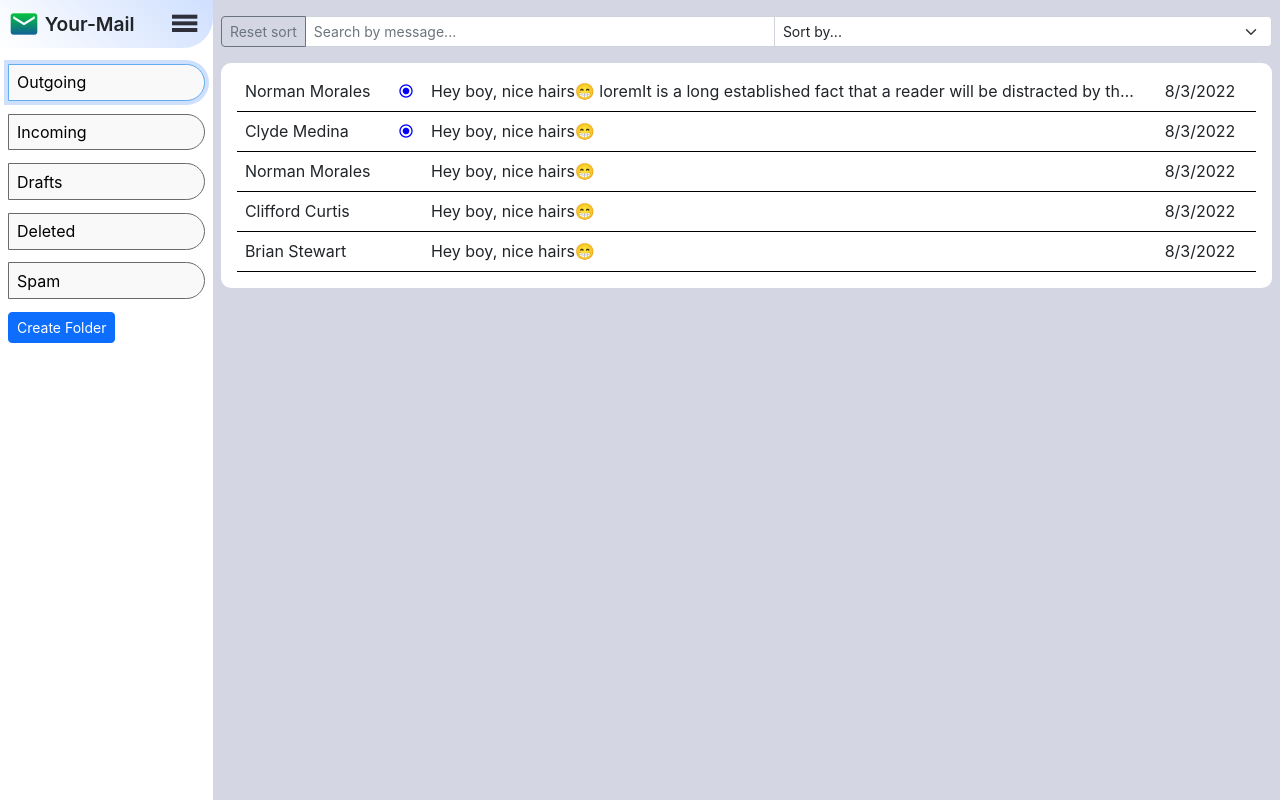
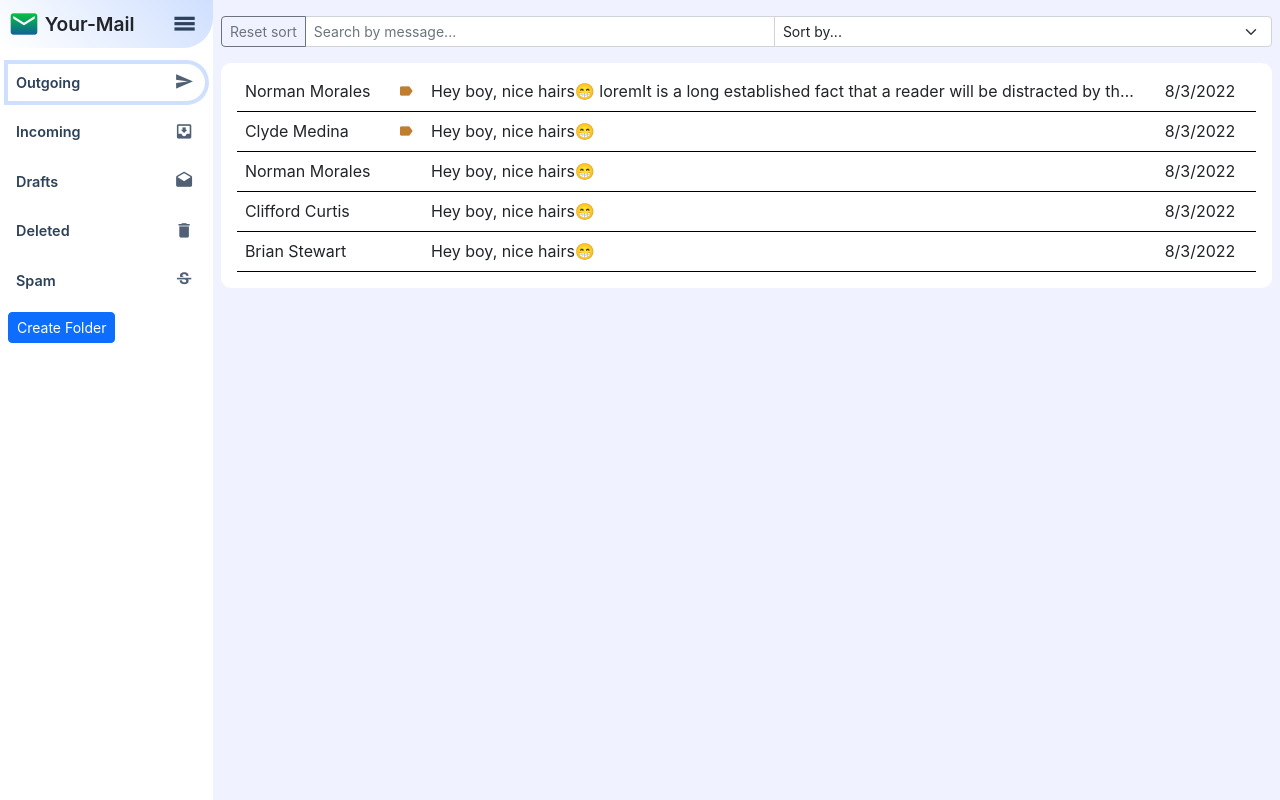
Before and after one commit to doctap/e-mail_app, a React (Create React App) app: page / in a window 1280 px wide. Built offline with nearby package versions, Linux system fonts and the light colour scheme; a web font is replaced by a local one.

Commit message:
Styles Menu Folder

```diff
--- a/src/App.module.scss
+++ b/src/App.module.scss
@@ -6,7 +6,7 @@
 	.BoardMessages {
 		width: 100%;
 		padding: 1rem .5rem 0 .5rem;
-		background: rgb(212, 214, 228);
+		background: rgb(241, 242, 255);
 		height: 100%;
 	}
 }
--- a/src/App.tsx
+++ b/src/App.tsx
@@ -76,6 +76,7 @@ function App() {
 					markMessage={markMessage}
 					messages={messages}
 				/>
+
 			</div>
 
 		</div>
--- a/src/components/folder/Folder.module.scss
+++ b/src/components/folder/Folder.module.scss
@@ -1,21 +1,27 @@
 .folder {
-	text-align: start;
 	height: 2.3rem;
-	padding: 0 .5rem 0 .5rem;
+	padding: 0 .7rem 0 .5rem;
 	width: 100%;
-	border: 1px solid rgb(106, 106, 106);
+	border: none;
 	border-radius: 0 50px 50px 0;
-	background: rgb(249, 249, 249);
+	background: #fff;
 	box-shadow: 0px 0px 0px 0px rgb(255, 255, 255);
 	transition: box-shadow .2s;
+	display: flex;
+	align-items: center;
+	justify-content: space-between;
 
 	&:hover {
 		box-shadow: 0px 0px 0px 4px rgba(114, 162, 252, 0.342);
-		border: 1px solid rgb(98, 173, 239);
 	}
 
 	&_selected {
 		box-shadow: 0px 0px 0px 4px rgba(114, 162, 252, 0.342);
-		border: 1px solid rgb(98, 173, 239);
+	}
+
+	.text {
+		color: rgb(44, 65, 90);
+		font-weight: 600;
+		font-size: .9rem;
 	}
 }
--- a/src/components/folder/Folder.tsx
+++ b/src/components/folder/Folder.tsx
@@ -7,6 +7,7 @@ interface IFolderButton {
 	onClick: (isName: string) => void;
 	onContextMenu: (e: React.MouseEvent<HTMLButtonElement>) => void;
 	isSelected: boolean;
+	icon: JSX.Element;
 }
 
 export default function Folder(props: IFolderButton) {
@@ -23,7 +24,8 @@ export default function Folder(props: IFolderButton) {
 			onClick={getFolderName}
 			name={props.name}
 		>
-			{props.name}
+			<div className={styles.text} children={props.name} />
+			{props.icon}
 		</button>
 	)
 }
--- a/src/components/folderList/FolderList.tsx
+++ b/src/components/folderList/FolderList.tsx
@@ -2,26 +2,11 @@ import React, { memo, useCallback, useState } from 'react';
 import { folders } from '../../server/Server';
 import ContextMenu, { IOptionContextMenu } from '../contextMenu/ContextMenu';
 import Folder from '../folder/Folder';
+import Icon from '../icon/Icon';
 import { IMessage } from '../message/Message';
 import styles from './FolderList.module.scss';
 
-interface IMenu {
-	folders: IFolder[];
-	getCurrentFolderName(name: string): void;
-	deleteCurrentFolder(isCurrentName: string): void;
-	getCurrentFolderForChange(isCurrentName: string): void;
-	showModal(isShow: boolean): void;
-}
-
-export interface  IFolder {
-	name: string;
-	requiredFolder: boolean;
-	messages: IMessage[];
-	isSelected: boolean;
-}
-
 const FolderList = (props: IMenu) => {
-
 	const windowListener = useCallback(() => {
 		setIsShownContextMenu(false)
 	}, []);
@@ -53,7 +38,6 @@ const FolderList = (props: IMenu) => {
 
 		/**Если на выбранной папке поле "requiredFolder: true", то "ContextMenu" вызвано не будет*/
 		if (folders.some(it => it.name === e.currentTarget.name && it.requiredFolder === false)) {
-
 			setIsCurrentName(e.currentTarget.name)
 			setIsShownContextMenu(false);
 			const newPosition = {
@@ -82,6 +66,7 @@ const FolderList = (props: IMenu) => {
 					name={folder.name}
 					onClick={props.getCurrentFolderName}
 					requiredFolder={folder.requiredFolder}
+					icon={getIconName(folder.name)}
 				/>
 			)}
 
@@ -98,3 +83,36 @@ const FolderList = (props: IMenu) => {
 }
 
 export default memo(FolderList);
+
+interface IMenu {
+	folders: IFolder[];
+	getCurrentFolderName(name: string): void;
+	deleteCurrentFolder(isCurrentName: string): void;
+	getCurrentFolderForChange(isCurrentName: string): void;
+	showModal(isShow: boolean): void;
+}
+
+export interface IFolder {
+	name: string;
+	requiredFolder: boolean;
+	messages: IMessage[];
+	isSelected: boolean;
+}
+
+const iconStyles = {
+	fontSize: '1.2rem',
+	fontWeight: '500',
+	color: 'rgba(44, 65, 90, 0.83)',
+}
+
+function getIconName(folderName: string) {
+	switch (folderName) {
+		case 'Outgoing': return <Icon iconName='send' style={iconStyles} />;
+		case 'Incoming': return <Icon iconName='move_to_inbox' style={iconStyles} />;
+		case 'Drafts': return  <Icon iconName='drafts' style={iconStyles} />;
+		case 'Deleted': return <Icon iconName='delete' style={iconStyles} />;
+		case 'Spam': return <Icon iconName='strikethrough_s' style={iconStyles} />;
+
+		default: return <Icon iconName='folder_open' style={iconStyles} />;
+	}
+}
--- /dev/null
+++ b/src/components/icon/Icon.module.scss
@@ -0,0 +1,3 @@
+.icon {
+	font-family: Material icons;
+}
--- /dev/null
+++ b/src/components/icon/Icon.tsx
@@ -0,0 +1,12 @@
+import React from 'react';
+import styles from './Icon.module.scss';
+
+interface IIcon {
+	iconName: string;
+}
+
+export default function Icon(props: IIcon & React.HTMLProps<HTMLDivElement>) {
+	return (
+		<div className={styles.icon} {...props} children={props.iconName} />
+	)
+}
--- a/src/components/logoBurger/LogoBurger.tsx
+++ b/src/components/logoBurger/LogoBurger.tsx
@@ -13,7 +13,7 @@ export default function LogoBurger() {
 				</div>
 			</div>
 			<div>
-				<BurgerButton color='rgb(46, 47, 59)' iconName='menu' onClick={() => 0} fontSize='2rem' />
+				<BurgerButton color='rgba(44, 65, 90)' iconName='menu' onClick={() => 0} fontSize='1.6rem' />
 			</div>
 		</div>
 	)
--- a/src/components/menu/Menu.module.scss
+++ b/src/components/menu/Menu.module.scss
@@ -4,7 +4,7 @@
 	height: 100%;
 
 	.LogoBurger {
-		padding: 0 .8rem 0 .5rem;
+		padding: 0 1rem 0 .5rem;
 		background: linear-gradient(45deg, rgb(255, 255, 255), rgba(114, 162, 252, 0.342));
 		margin-bottom: 1rem;
 		border-radius: 0 0 30px 0;
--- a/src/components/message/Message.module.scss
+++ b/src/components/message/Message.module.scss
@@ -14,7 +14,7 @@
 
 	.marker {
 		font-family: Material icons;
-		color: blue;
+		color: #BF7E30;
 		margin-left: auto;
 		width: 1rem;
 	}
--- a/src/components/message/Message.tsx
+++ b/src/components/message/Message.tsx
@@ -29,7 +29,7 @@ export default function Message(props: IMessage) {
 				{props.author}
 			</td>
 			<td className={styles.marker}>
-				{props.marker ? 'radio_button_checked' : ' '}
+				{props.marker ? 'label' : ' '}
 			</td>
 			<td className={classModification ? styles.message : `${styles.message} ${styles.message_open}`}>
 				{props.message}
```
